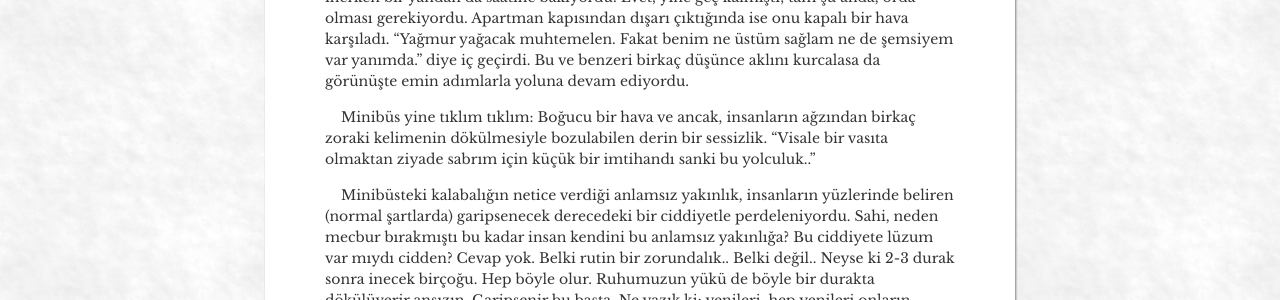
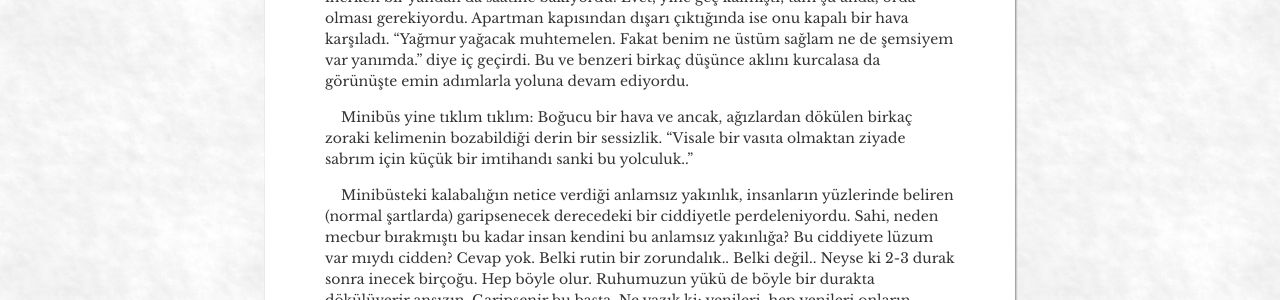
Before and after one commit to muhammedaydogdu/muhammedaydogdu.github.io, a Jekyll site: the page built from _posts/2018-12-17-flu.md, in a window 1280 px wide. Shown: the part 578-878 px from the top of the page. Built offline with Jekyll 4.4.1, drawn with Linux system fonts in a browser that asks for light colours; some web fonts are replaced.

Commit message:
Update 2018-12-17-flu.md

```diff
--- a/_posts/2018-12-17-flu.md
+++ b/_posts/2018-12-17-flu.md
@@ -11,7 +11,7 @@ image: flu.jpeg
 
 &nbsp;&nbsp;&nbsp;&nbsp;Çantasını sol koluna takıp hızlı adımlarla evden çıktı. Merdiven basamaklarından inerken bir yandan da saatine bakıyordu. Evet, yine geç kalmıştı; tam şu anda, orda olması gerekiyordu. Apartman kapısından dışarı çıktığında ise onu kapalı bir hava karşıladı. "Yağmur yağacak muhtemelen. Fakat benim ne üstüm sağlam ne de şemsiyem var yanımda." diye iç geçirdi. Bu ve benzeri birkaç düşünce aklını kurcalasa da görünüşte emin adımlarla yoluna devam ediyordu.
 
-&nbsp;&nbsp;&nbsp;&nbsp;Minibüs yine tıklım tıklım: Boğucu bir hava ve ancak, insanların ağzından birkaç zoraki kelimenin dökülmesiyle bozulabilen derin bir sessizlik. "Visale bir vasıta olmaktan ziyade sabrım için küçük bir imtihandı sanki bu yolculuk.."
+&nbsp;&nbsp;&nbsp;&nbsp;Minibüs yine tıklım tıklım: Boğucu bir hava ve ancak, ağızlardan dökülen birkaç zoraki kelimenin bozabildiği derin bir sessizlik. "Visale bir vasıta olmaktan ziyade sabrım için küçük bir imtihandı sanki bu yolculuk.."
 
 &nbsp;&nbsp;&nbsp;&nbsp;Minibüsteki kalabalığın netice verdiği anlamsız yakınlık, insanların yüzlerinde beliren (normal şartlarda) garipsenecek derecedeki bir ciddiyetle perdeleniyordu. Sahi, neden mecbur bırakmıştı bu kadar insan kendini bu anlamsız yakınlığa? Bu ciddiyete lüzum var mıydı cidden? Cevap yok. Belki rutin bir zorundalık.. Belki değil.. Neyse ki 2-3 durak sonra inecek birçoğu. Hep böyle olur. Ruhumuzun yükü de böyle bir durakta dökülüverir ansızın. Garipsenir bu başta. Ne yazık ki; yenileri, hep yenileri onların yerlerine kurulmayı bekliyordur hazırda. Bu bilinmez..
 
```
